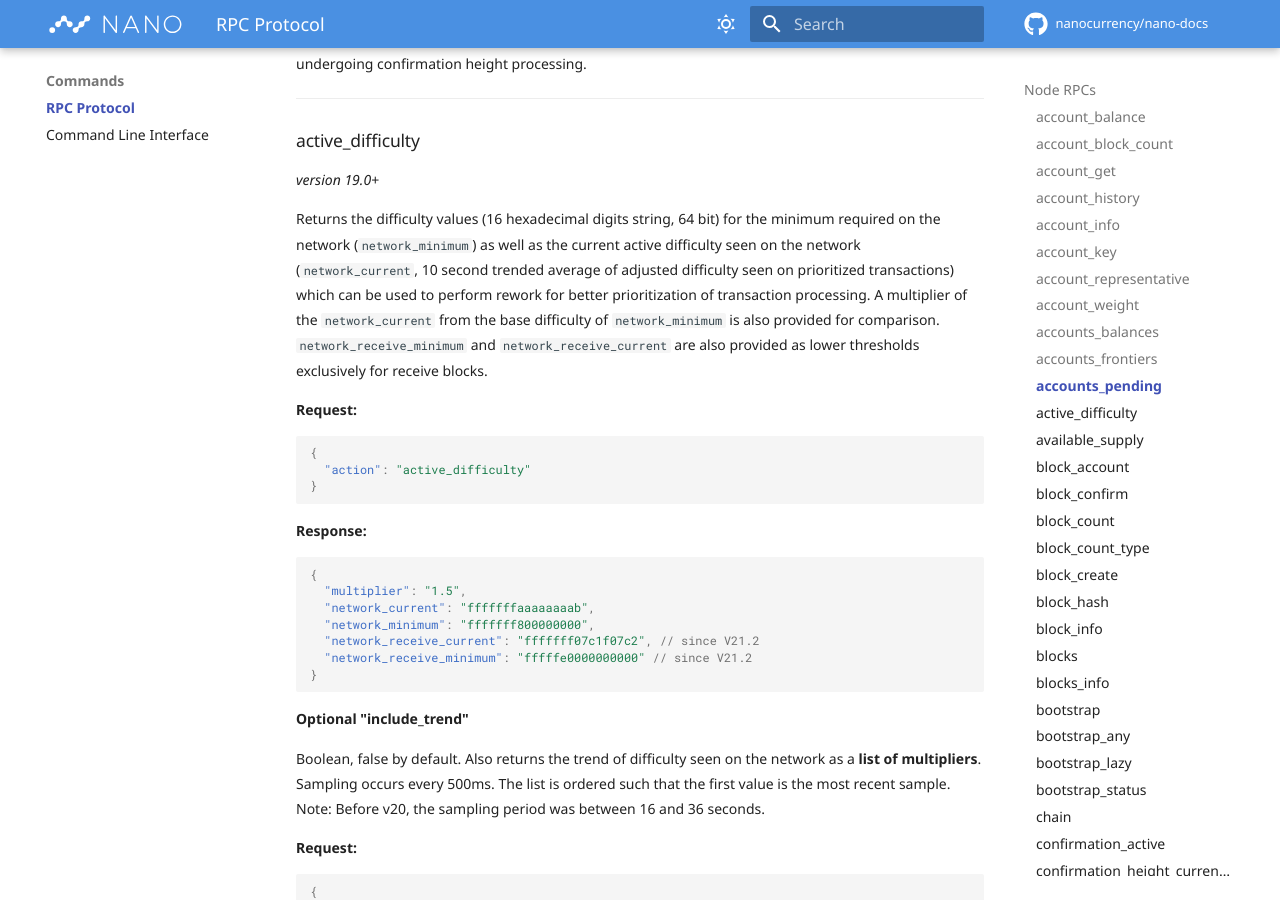
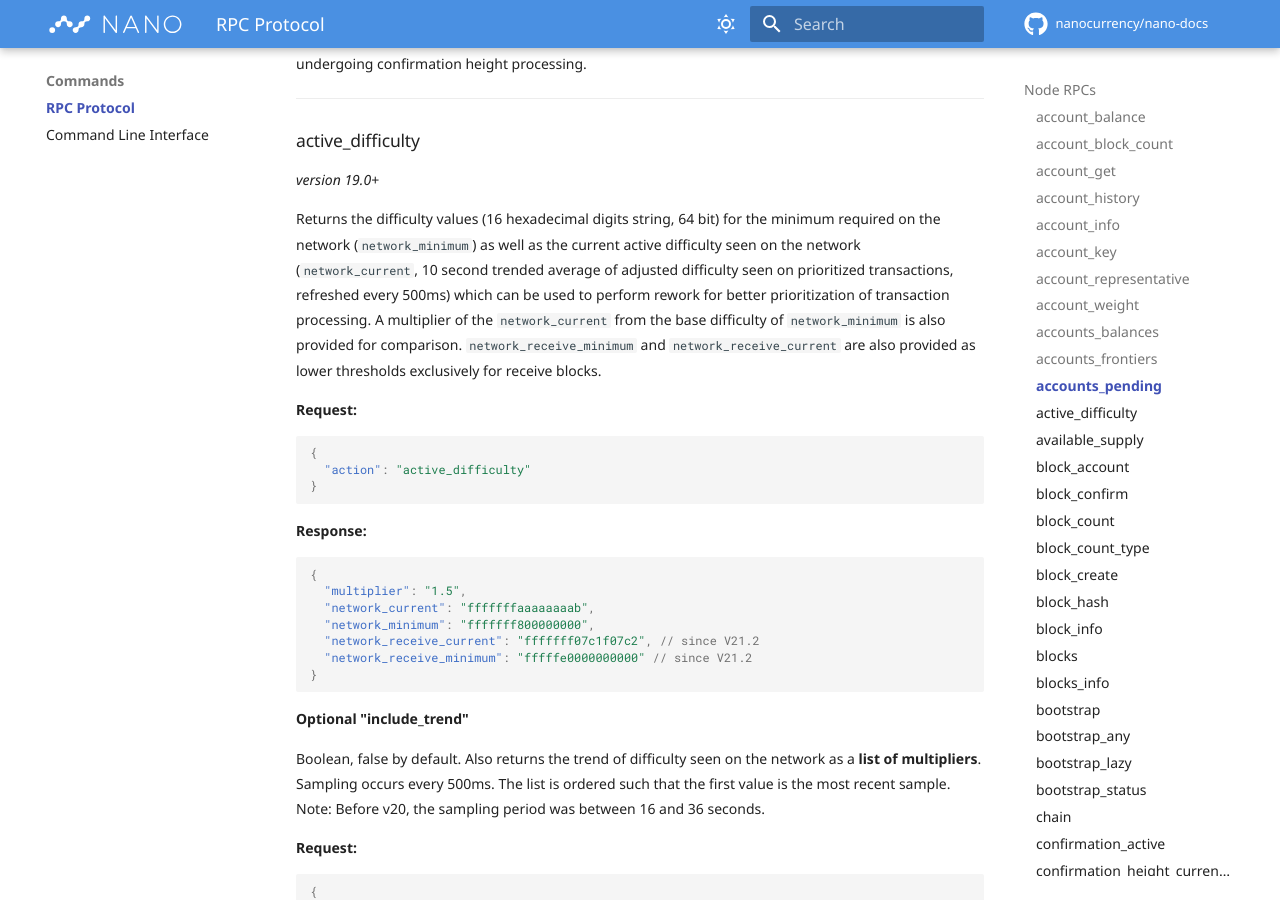
Before and after one commit to nanocurrency/nano-docs, an MkDocs documentation site: the page built from docs/commands/rpc-protocol.md, in a window 1280 px wide and 900 px high, scrolled down 9665 px. Built offline with MkDocs 1.6.1 and Material for MkDocs 9.7.7, drawn with Linux system fonts in a browser that asks for light colours; comment, search, counter and statistics services are not loaded.

Commit message:
Clarify active difficulty updates every 500ms (#443)

````diff
--- a/docs/commands/rpc-protocol.md
+++ b/docs/commands/rpc-protocol.md
@@ -416,7 +416,7 @@
 ### active_difficulty
 _version 19.0+_
 
-Returns the difficulty values (16 hexadecimal digits string, 64 bit) for the minimum required on the network (`network_minimum`) as well as the current active difficulty seen on the network (`network_current`, 10 second trended average of adjusted difficulty seen on prioritized transactions) which can be used to perform rework for better prioritization of transaction processing. A multiplier of the `network_current` from the base difficulty of `network_minimum` is also provided for comparison. `network_receive_minimum` and `network_receive_current` are also provided as lower thresholds exclusively for receive blocks.
+Returns the difficulty values (16 hexadecimal digits string, 64 bit) for the minimum required on the network (`network_minimum`) as well as the current active difficulty seen on the network (`network_current`, 10 second trended average of adjusted difficulty seen on prioritized transactions, refreshed every 500ms) which can be used to perform rework for better prioritization of transaction processing. A multiplier of the `network_current` from the base difficulty of `network_minimum` is also provided for comparison. `network_receive_minimum` and `network_receive_current` are also provided as lower thresholds exclusively for receive blocks.
 
 **Request:**
 ```json
````
